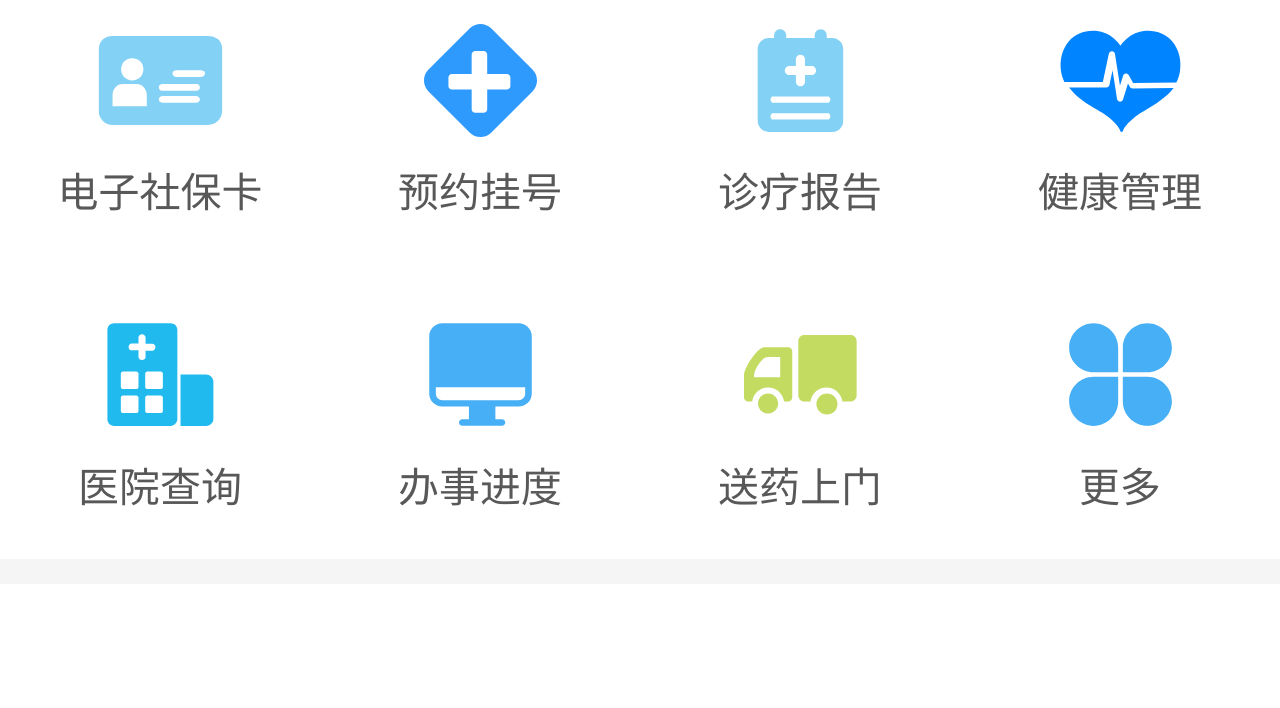
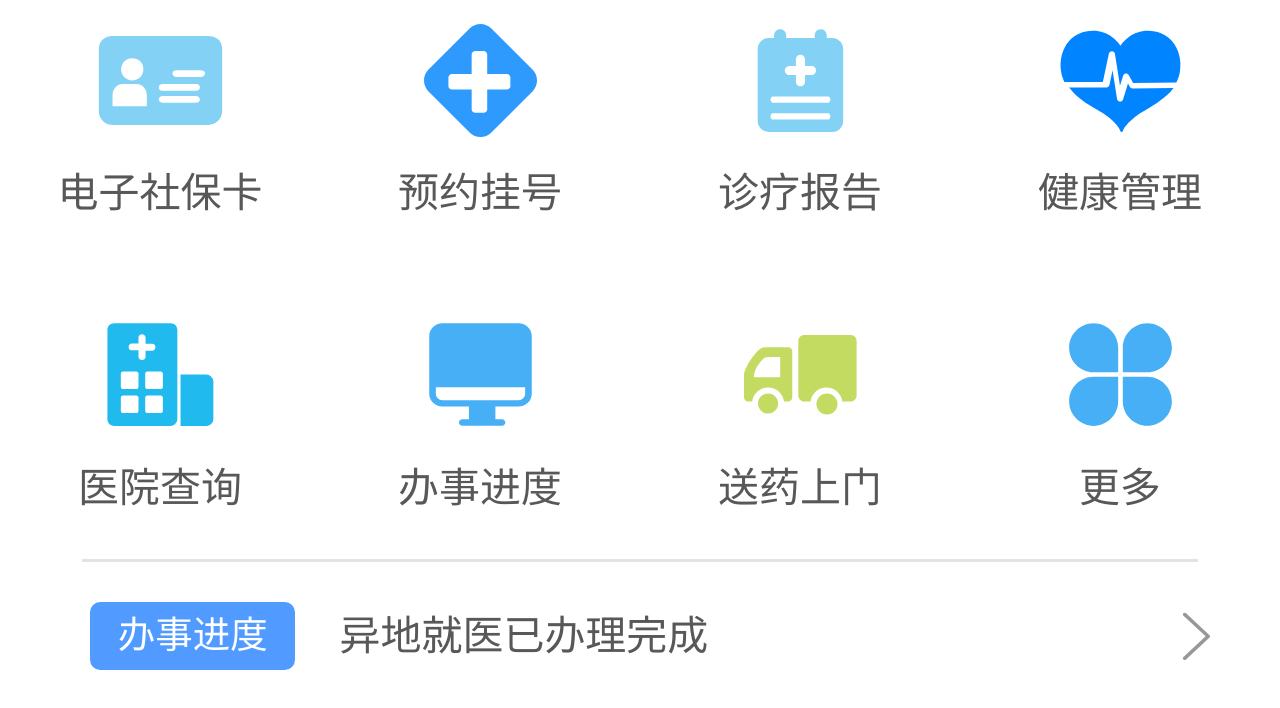
Before and after one commit to YinYuJia/ybapp, a Vue app: page /Work in a window 1280 px wide. Shown: the part 507-1215 px from the top of the page. Built offline with nearby package versions, Linux system fonts and the light colour scheme.

Commit message:
办事进度组件

```diff
--- a/src/components/Index.vue
+++ b/src/components/Index.vue
@@ -11,6 +11,7 @@
     <!-- 菜单栏 -->
     <div class="menu_bar">
         <MenuBar></MenuBar>
+        <WorkProgress></WorkProgress>
     </div>
     <!-- 轮播图 -->
     <div class="Rotation_chart">
@@ -23,6 +24,7 @@
 <script>
   import Header from './commonComponent/Index/Header'
   import Navbar from './commonComponent/Index/Navbar'
+  import WorkProgress from './commonComponent/WorkProgress'
   import MenuBar from './commonComponent/IconNav'
   import RotationChart from './lunbotu/RotationChart'
   import Footer from './Footer.vue'
@@ -48,7 +50,8 @@
       'Navbar': Navbar,
       'MenuBar': MenuBar,
       'RotationChart': RotationChart,
-      "Footer": Footer
+      "Footer": Footer,
+      "WorkProgress": WorkProgress
     },
     created() {
        console.log(MenuBar)
--- /dev/null
+++ b/src/components/commonComponent/WorkProgress.vue
@@ -0,0 +1,64 @@
+<template>
+    <div class="progress">
+        <div class="progress-btn">办事进度</div>
+        <span class="progress-msg">{{msg}}</span>
+        <embed src="../../../static/images/index/WorkPro_more.svg" type="">
+    </div>
+</template>
+
+<script>
+export default {
+    data() {
+        return{
+            msg: '异地就医已办理完成'
+        }
+    }
+}
+</script>
+
+<style lang="less" scoped>
+ .progress{
+    position: relative;
+    height: .91rem;
+    display: flex;
+    align-items: center;
+    background: #fff;
+    &:before{
+        content: '';
+        position: absolute;
+        top: 0;
+        left: 50%;
+        margin-left: -6.54rem/2;
+        height: .02rem;
+        width: 6.54rem;
+        background-color: #E3E3E3;
+    }
+
+    .progress-btn{
+        height: .4rem;
+        width: 1.2rem;
+        margin-left: .53rem;
+        border-radius: .06rem;
+        background: #519AFF;
+        line-height: .4rem;
+        font-family: PingFangSC-Regular;
+        font-size: .22rem;
+        color: #FFFFFF;
+        letter-spacing: 0;
+    }
+    .progress-msg{
+        margin-left: .26rem;
+        opacity: 0.65;
+        font-family: PingFangSC-Regular;
+        font-size: .24rem;
+        color: #000000;
+        letter-spacing: 0;
+    }
+    embed{
+        display: block;
+        height: .3rem;
+        width: .3rem;
+        margin-left: 2.71rem;
+    }
+ }
+</style>
```
Also changed, not shown: static/images/index/WorkPro_more.svg (added).
